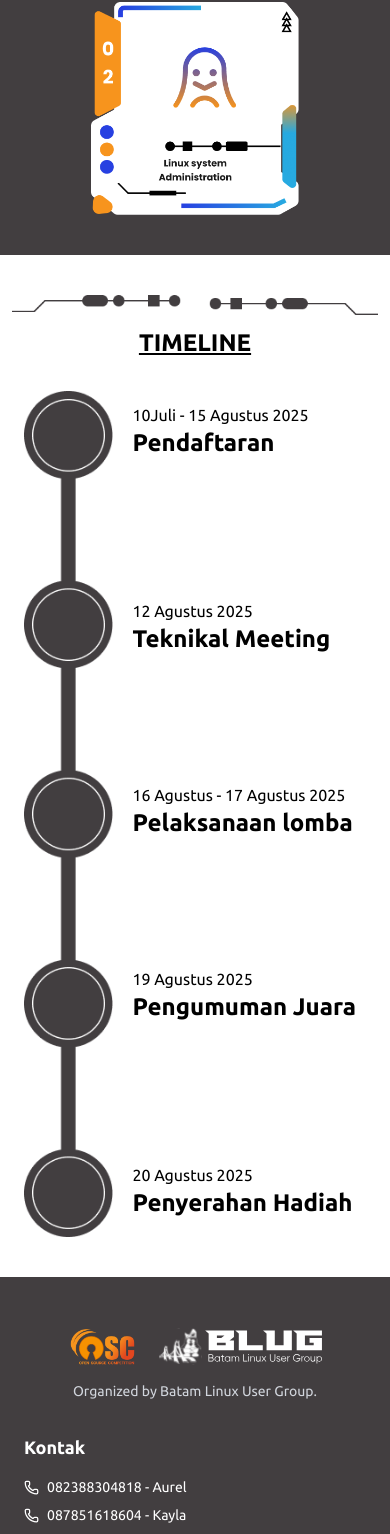
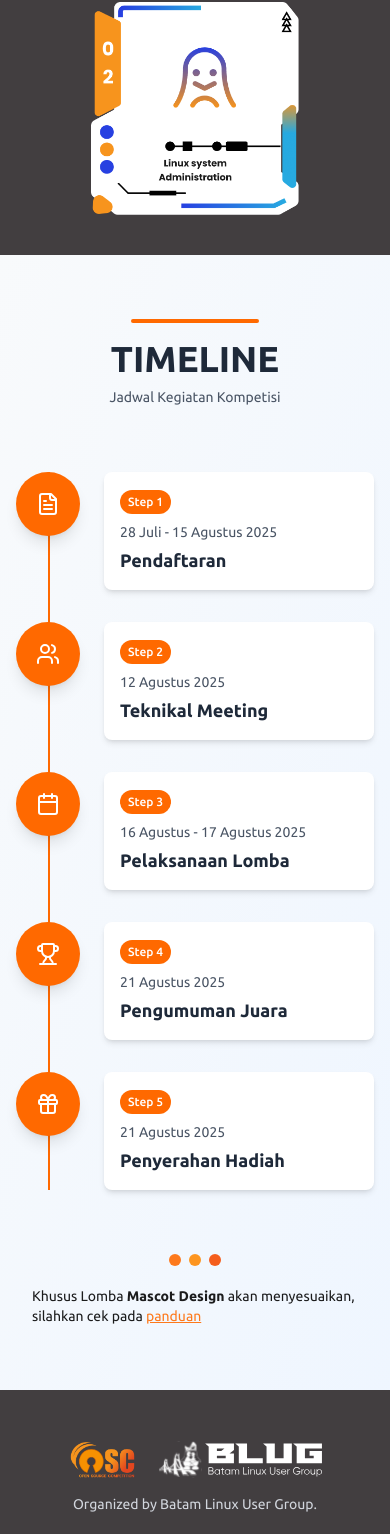
Before and after one commit to Batam-Linux-User-Group/osc-2025, a React (Vite) app: page / in a window 390 px wide. Shown: the part 2245-3779 px from the top of the page. Built offline with nearby package versions, Linux system fonts and the light colour scheme.

Commit message:
fix(data): replace dummy data with real content

```diff
--- a/src/components/CompetitionSection.tsx
+++ b/src/components/CompetitionSection.tsx
@@ -130,6 +130,7 @@ const CompetitionSection = () => {
               {modalContent[openModal].title}
             </h3>
             <p>{modalContent[openModal].description}</p>
+            <p className="mt-5 font-semibold">Panduan Lomba : <br /><a href="https://polibatam.id/panduan-lomba-osc-2025" className="text-blue-500 font-normal hover:underline active:underline">polibatam.id/panduan-lomba-osc-2025</a></p>
           </div>
         </div>
       )}
--- a/src/components/LandingPage/Navbar.tsx
+++ b/src/components/LandingPage/Navbar.tsx
@@ -1,7 +1,6 @@
-import { useState, useEffect } from 'react';
-import { logo } from '../../assets';
-import { HashLink } from 'react-router-hash-link';
-
+import { useState, useEffect } from "react";
+import { logo } from "../../assets";
+import { Link } from "react-router-dom";
 
 const Navbar = () => {
   const [menuOpen, setMenuOpen] = useState(false);
@@ -18,55 +17,53 @@ const Navbar = () => {
       setHasScrolled(currentScrollY > 10);
 
       if (currentScrollY > lastScrollY && currentScrollY > 50) {
-        setShowNavbar(false); // Scroll ke bawah
+        setShowNavbar(false);
       } else {
-        setShowNavbar(true);  // Scroll ke atas
+        setShowNavbar(true);
       }
 
       setLastScrollY(currentScrollY);
     };
 
-    window.addEventListener('scroll', handleScroll);
-    return () => window.removeEventListener('scroll', handleScroll);
+    window.addEventListener("scroll", handleScroll);
+    return () => window.removeEventListener("scroll", handleScroll);
   }, [lastScrollY]);
 
-  const menuItems = [
-    { key: "beranda", label: "Beranda" },
-    { key: "tentang-lomba", label: "Tentang Lomba" },
-    { key: "kategori", label: "Kategori" },
-    { key: "timeline", label: "Timeline" },
-    { key: "kontak", label: "Kontak" },
-  ];
-
   return (
-    <nav className={`w-full fixed top-0 z-50 transition-all duration-500 ease-in-out ${
-      showNavbar ? 'translate-y-0' : '-translate-y-full'
-    } ${hasScrolled ? 'bg-black/50 backdrop-blur-md shadow-2xl border-b border-slate-500/20' : 'bg-transparent'} text-slate-50`}>
-
+    <nav
+      className={`w-full fixed top-0 z-50 transition-all duration-500 ease-in-out ${
+        showNavbar ? "translate-y-0" : "-translate-y-full"
+      } ${
+        hasScrolled
+          ? "bg-black/50 backdrop-blur-md shadow-2xl border-b border-slate-500/20"
+          : "bg-transparent"
+      } text-slate-50`}
+    >
       <div className="max-w-7xl mx-auto px-6 sm:px-10 py-4 flex justify-between items-center">
         {/* Logo */}
         <div className="text-3xl font-bold tracking-tight relative group">
-          <a href='/'
+          <a
+            href="/"
             className="hover:text-slate-300 transition-all duration-300 relative z-10 text-slate-50 hover:drop-shadow-lg"
           >
-            <img src={logo} alt="logo" className='w-auto h-12' />
+            <img src={logo} alt="logo" className="w-auto h-12" />
             <span className="absolute inset-0 bg-slate-400/20 blur-lg group-hover:blur-xl group-hover:bg-slate-300/30 transition-all duration-300 -z-10"></span>
           </a>
         </div>
 
         {/* Desktop Menu */}
-        <div className="hidden md:flex space-x-10">
-          {menuItems.map((item) => (
-            <HashLink
-              key={item.key}
-              to={`/#${item.key}`}
-              className="text-sm font-semibold hover:text-slate-300 transition-all duration-300 relative group px-3 py-2 rounded-lg hover:bg-slate-700/30"
-            >
-              {item.label}
+        <div className="hidden md:flex space-x-6">
+          <a href="https://polibatam.id/panduan-lomba-osc-2025" className="text-sm font-semibold hover:text-slate-300 transition-all duration-300 relative group px-3 py-2 rounded-lg hover:bg-slate-700/30">
+            Panduan Lomba
             <span className="absolute left-0 bottom-0 w-0 h-0.5 bg-slate-400 group-hover:w-full transition-all duration-300 rounded-full"></span>
             <span className="absolute inset-0 bg-slate-400/0 group-hover:bg-slate-400/10 rounded-lg transition-all duration-300"></span>
-            </HashLink>
-          ))}
+          </a>
+          <Link
+            to="/daftar"
+            className="text-sm font-semibold text-orange-50 bg-orange-500 px-4 py-2 rounded-lg shadow-md hover:bg-orange-400 transition-all duration-300"
+          >
+            Daftar
+          </Link>
         </div>
 
         {/* Mobile Toggle */}
@@ -76,12 +73,19 @@ const Navbar = () => {
             className="text-slate-50 hover:text-slate-300 focus:outline-none p-2 rounded-lg hover:bg-slate-700/30 transition-all duration-300 relative group"
             aria-label="Toggle menu"
           >
-            <svg className="h-6 w-6 transition-transform duration-300" fill="none" stroke="currentColor" viewBox="0 0 24 24">
+            <svg
+              className="h-6 w-6 transition-transform duration-300"
+              fill="none"
+              stroke="currentColor"
+              viewBox="0 0 24 24"
+            >
               <path
                 strokeLinecap="round"
                 strokeLinejoin="round"
                 strokeWidth="2"
-                d={menuOpen ? "M6 18L18 6M6 6l12 12" : "M4 6h16M4 12h16M4 18h16"}
+                d={
+                  menuOpen ? "M6 18L18 6M6 6l12 12" : "M4 6h16M4 12h16M4 18h16"
+                }
                 className="transition-all duration-300"
               />
             </svg>
@@ -91,25 +95,27 @@ const Navbar = () => {
       </div>
 
       {/* Mobile Dropdown */}
-      <div className={`md:hidden overflow-hidden transition-all duration-300 ease-in-out ${
-        menuOpen ? 'max-h-64 opacity-100' : 'max-h-0 opacity-0'
-      }`}>
+      <div
+        className={`md:hidden overflow-hidden transition-all duration-300 ease-in-out ${
+          menuOpen ? "max-h-64 opacity-100" : "max-h-0 opacity-0"
+        }`}
+      >
         <div className="bg-gradient-to-b from-slate-900/50 to-slate-950/50 px-6 pb-6 pt-2 space-y-2 border-t border-slate-500/20 backdrop-blur-sm">
-          {menuItems.map((item, index) => (
-            <a
-              key={item.key}
-              href={`#${item.key}`}
-              onClick={closeMenu}
-              className="block text-sm font-semibold hover:text-slate-300 transition-all duration-300 px-4 py-3 rounded-lg hover:bg-slate-700/30 relative group transform hover:translate-x-1"
-              style={{
-                animationDelay: `${index * 50}ms`,
-              }}
+          <a href="https://polibatam.id/panduan-lomba-osc-2025"
+            className="block w-full text-left text-sm font-semibold hover:text-slate-300 transition-all duration-300 px-4 py-3 rounded-lg hover:bg-slate-700/30 relative group transform hover:translate-x-1"
           >
-              <span className="relative z-10">{item.label}</span>
+            <span className="relative z-10">Panduan Lomba</span>
             <span className="absolute left-0 top-1/2 transform -translate-y-1/2 w-1 h-0 bg-slate-400 group-hover:h-6 transition-all duration-300 rounded-full"></span>
             <span className="absolute inset-0 bg-slate-400/0 group-hover:bg-slate-400/10 rounded-lg transition-all duration-300"></span>
           </a>
-          ))}
+          <Link to="/daftar"
+            onClick={closeMenu}
+            className="block w-full text-left text-sm font-semibold hover:text-slate-300 transition-all duration-300 px-4 py-3 rounded-lg hover:bg-slate-700/30 relative group transform hover:translate-x-1"
+          >
+            <span className="relative z-10">Daftar</span>
+            <span className="absolute left-0 top-1/2 transform -translate-y-1/2 w-1 h-0 bg-slate-400 group-hover:h-6 transition-all duration-300 rounded-full"></span>
+            <span className="absolute inset-0 bg-slate-400/0 group-hover:bg-slate-400/10 rounded-lg transition-all duration-300"></span>
+          </Link>
         </div>
       </div>
     </nav>
--- a/src/components/Register/ModalInfo.tsx
+++ b/src/components/Register/ModalInfo.tsx
@@ -1,5 +1,6 @@
 import React from "react";
 import { Phone, User, Megaphone, X, Info } from "lucide-react";
+import type { Kontak } from "../../types";
 
 interface ModalInfoProps {
   isOpen: boolean;
@@ -9,19 +10,51 @@ interface ModalInfoProps {
 const ModalInfo: React.FC<ModalInfoProps> = ({ isOpen, onClose }) => {
   if (!isOpen) return null;
 
-  const KontakLomba = [
-    { nomor: "085763542044", nama: "Mifta", lomba: "Mascot Design" },
-    { nomor: "081362363862", nama: "Tomi", lomba: "Web Design" },
-    { nomor: "08127003162", nama: "Syahdan", lomba: "Network Simulation" },
-    { nomor: "0895370677717", nama: "Numa", lomba: "Linux System Administrator" },
+  const KontakLomba: Kontak[] = [
+    {
+      nomor: "085763542044",
+      whatsapp: "6285763542044",
+      nama: "Mifta",
+      lomba: "Mascot Design",
+    },
+    {
+      nomor: "081362363862",
+      whatsapp: "6281362363862",
+      nama: "Tomi",
+      lomba: "Web Design",
+    },
+    {
+      nomor: "08127003162",
+      whatsapp: "628127003162",
+      nama: "Syahdan",
+      lomba: "Network Simulation",
+    },
+    {
+      nomor: "0895370677717",
+      whatsapp: "628127003162",
+      nama: "Numa",
+      lomba: "Linux System Administrator",
+    },
   ];
+  function urlKontak(
+    nomornya: string,
+    namanya: string,
+    lombanya: string
+  ): string {
+    const pesan: string = `Hallo kak ${namanya}, saya ingin bertanya tentang lomba ${lombanya}nya`;
+    const encodedPesan: string = encodeURIComponent(pesan);
+    return `https://wa.me/${nomornya}?text=${encodedPesan}`;
+  }
 
   return (
     <div className="fixed inset-0 z-50 flex items-center justify-center bg-black/50 backdrop-blur-sm px-4">
-      <div style={{
-        animation: 'fadeInZoom 0.3s ease-out',
-        transformOrigin: 'center',
-      }} className="bg-white rounded-2xl shadow-xl w-full max-w-lg p-6 relative">
+      <div
+        style={{
+          animation: "fadeInZoom 0.3s ease-out",
+          transformOrigin: "center",
+        }}
+        className="bg-white rounded-2xl shadow-xl w-full max-w-lg p-6 relative"
+      >
         {/* Tombol Close */}
         <button
           onClick={onClose}
@@ -37,11 +70,11 @@ const ModalInfo: React.FC<ModalInfoProps> = ({ isOpen, onClose }) => {
 
         {/* Daftar Kontak */}
         <div className="space-y-4 max-h-80 overflow-y-auto">
-            <div className="text-orange-300 animate-pulse duration-75 transition-all flex items-center space-x-2">
-                <Info/>
-                <p>Kontak Hanya Melalui Via Whatsapp</p>
-
-                </div>
+          <div className="text-orange-300 animate-pulse duration-75 transition-all flex items-center space-x-2">
+            <Info />
+            <p className="text-sm">Kontak Hanya Melalui Via Whatsapp</p>
+          </div>
+          <p></p>
           {KontakLomba.map((kontak, idx) => (
             <div
               key={idx}
@@ -51,7 +84,7 @@ const ModalInfo: React.FC<ModalInfoProps> = ({ isOpen, onClose }) => {
                 <Megaphone size={16} /> {kontak.lomba}
               </p>
               <p className="text-slate-700 flex items-center gap-2 text-sm">
-                <Phone size={16} /> {kontak.nomor}
+                <Phone size={16} /> <a href={urlKontak(kontak.whatsapp, kontak.nama, kontak.lomba)} className="text-blue-500 underline">{kontak.nomor}</a>
               </p>
               <p className="text-slate-700 flex items-center gap-2 text-sm">
                 <User size={16} /> {kontak.nama}
--- a/src/components/TimelineSection.tsx
+++ b/src/components/TimelineSection.tsx
@@ -1,86 +1,127 @@
-import {
-  LinebawahKanan,
-  LinebawahKiri,
-  MaskotTimeline,
-  Timeline,
-  topline,
-} from "../assets/LandingPage/TimelineSection";
+
+import { Calendar, Users, Trophy, Gift, FileText } from 'lucide-react';
+
 const TimelineSection = () => {
+  const timelineData = [
+    {
+      date: "28 Juli - 15 Agustus 2025",
+      title: "Pendaftaran",
+      icon: <FileText className="w-6 h-6" />,
+      color: "bg-orange-500"
+    },
+    {
+      date: "12 Agustus 2025",
+      title: "Teknikal Meeting",
+      icon: <Users className="w-6 h-6" />,
+      color: "bg-orange-500"
+    },
+    {
+      date: "16 Agustus - 17 Agustus 2025",
+      title: "Pelaksanaan Lomba",
+      icon: <Calendar className="w-6 h-6" />,
+      color: "bg-orange-500"
+    },
+    {
+      date: "21 Agustus 2025",
+      title: "Pengumuman Juara",
+      icon: <Trophy className="w-6 h-6" />,
+      color: "bg-orange-500"
+    },
+    {
+      date: "21 Agustus 2025",
+      title: "Penyerahan Hadiah",
+      icon: <Gift className="w-6 h-6" />,
+      color: "bg-orange-500"
+    }
+  ];
+
   return (
-    <div id="timeline" className="px-3 py-10 relative">
-      <div className="flex justify-center">
-        <img src={topline} alt="Topline" className=" md:w-1/4" />
-      </div>
-      <h2 className="pt-3 underline font-bold text-2xl text-center">
+    <div id="timeline" className="px-4 py-16 bg-gradient-to-br from-slate-50 to-blue-50 min-h-screen">
+      <div className="max-w-6xl mx-auto">
+        {/* Header */}
+        <div className="text-center mb-16">
+          <div className="inline-block">
+            <div className="h-1 w-32 bg-orange-500 rounded-full mx-auto mb-4"></div>
+            <h2 className="text-4xl md:text-5xl font-bold text-gray-800 mb-2">
               TIMELINE
             </h2>
-
-      <div className="hidden md:block">
-        <img src={Timeline} alt="Timeline" className="h-auto mx-auto pt-5" />
-        <img
-          src={MaskotTimeline}
-          alt="mascot"
-          className="absolute top-1/4 left-0 scale-x-[1]"
-        />
-
-        <img
-          src={LinebawahKanan}
-          alt="linebawahkanan"
-          className="absolute bottom-10 right-10"
-        />
-        <img
-          src={LinebawahKiri}
-          alt="linebawahkanan"
-          className="absolute bottom-10 left-10 w-1/6"
-        />
-
-        <div className="pt-3 absolute top-32 md:right-40 lg:right-100">
-          <p>10Juli - 15 Agustus 2025</p>
-          <h5 className="font-bold text-2xl">Pendaftaran</h5>
-        </div>
-        <div className="pt-3 absolute top-80 text-end md:left-40 lg:left-100">
-          <p>12 Agustus 2025</p>
-          <h5 className="font-bold text-2xl">Teknikal Meeting</h5>
-        </div>
-        <div className="absolute top-140 md:right-40 lg:right-100">
-          <p>16 Agustus - 17 Agustus 2025</p>
-          <h5 className="font-bold text-2xl">Pelaksanaan lomba</h5>
-        </div>
-        <div className="absolute textend top-200 md:left-40 lg:left-100">
-          <p>19 Agustus 2025</p>
-          <h5 className="font-bold text-2xl">Pengumuman Juara </h5>
-        </div>
-        <div className="absolute top-250 md:right-40 lg:right-100">
-          <p>20 Agustus 2025</p>
-          <h5 className="font-bold text-2xl">Penyerahan Hadiah</h5>
+            <p className="text-gray-600 text-sm">Jadwal Kegiatan Kompetisi</p>
           </div>
         </div>
 
-      {/* MOBILE */}
-      <div className="flex ps-3 pt-8 space-x-5 md:hidden">
-        <img src={Timeline} alt="" className="w-1/4" />
-        <div className="space-y-32">
-          <div className="pt-3">
-            <p>10Juli - 15 Agustus 2025</p>
-            <h5 className="font-bold text-2xl">Pendaftaran</h5>
+        {/* Desktop Timeline */}
+        <div className="hidden lg:block relative">
+          {/* Main Timeline Line */}
+          <div className="absolute left-1/2 transform -translate-x-1/2 h-full w-1 bg-orange-500 rounded-full"></div>
+
+          <div className="space-y-16">
+            {timelineData.map((item, index) => (
+              <div key={index} className={`flex items-center ${index % 2 === 0 ? 'flex-row' : 'flex-row-reverse'}`}>
+                {/* Content */}
+                <div className={`w-5/12 ${index % 2 === 0 ? 'pr-8 text-right' : 'pl-8 text-left'}`}>
+                  <div className="bg-white rounded-xl shadow-lg p-6 hover:shadow-xl transition-all duration-300 transform hover:-translate-y-2">
+                    <div className={`inline-flex items-center gap-2 px-3 py-1 rounded-full text-sm font-medium text-white mb-3 ${item.color}`}>
+                      {item.icon}
+                      <span>Step {index + 1}</span>
                     </div>
-          <div className="pt-3">
-            <p>12 Agustus 2025</p>
-            <h5 className="font-bold text-2xl">Teknikal Meeting</h5>
-          </div>
-          <div className="">
-            <p>16 Agustus - 17 Agustus 2025</p>
-            <h5 className="font-bold text-2xl">Pelaksanaan lomba</h5>
-          </div>
-          <div className="">
-            <p>19 Agustus 2025</p>
-            <h5 className="font-bold text-2xl">Pengumuman Juara </h5>
-          </div>
-          <div className="pt-3">
-            <p>20 Agustus 2025</p>
-            <h5 className="font-bold text-2xl">Penyerahan Hadiah</h5>
+                    <p className="text-gray-600 text-sm mb-2">{item.date}</p>
+                    <h3 className="text-2xl font-bold text-gray-800">{item.title}</h3>
                   </div>
                 </div>
+
+                {/* Center Circle */}
+                <div className="relative z-10 flex items-center justify-center">
+                  <div className={`w-16 h-16 rounded-full ${item.color} flex items-center justify-center text-white shadow-lg`}>
+                    {item.icon}
+                  </div>
+                </div>
+
+                {/* Empty space for alternating layout */}
+                <div className="w-5/12"></div>
+              </div>
+            ))}
+          </div>
+        </div>
+
+        {/* Mobile Timeline */}
+        <div className="lg:hidden">
+          <div className="relative">
+            {/* Timeline Line */}
+            <div className="absolute left-8 top-0 bottom-0 w-0.5 bg-orange-500"></div>
+
+            <div className="space-y-8">
+              {timelineData.map((item, index) => (
+                <div key={index} className="relative flex items-start">
+                  {/* Circle */}
+                  <div className={`relative z-10 w-16 h-16 rounded-full ${item.color} flex items-center justify-center text-white shadow-lg flex-shrink-0`}>
+                    {item.icon}
+                  </div>
+
+                  {/* Content */}
+                  <div className="ml-6 flex-1">
+                    <div className="bg-white rounded-lg shadow-md p-4 hover:shadow-lg transition-shadow duration-300">
+                      <div className={`inline-flex items-center gap-2 px-2 py-1 rounded-full text-xs font-medium text-white mb-2 ${item.color}`}>
+                        <span>Step {index + 1}</span>
+                      </div>
+                      <p className="text-gray-600 text-sm mb-1">{item.date}</p>
+                      <h3 className="text-lg font-bold text-gray-800">{item.title}</h3>
+                    </div>
+                  </div>
+                </div>
+              ))}
+            </div>
+          </div>
+        </div>
+
+        {/* Bottom Decoration */}
+        <div className="mt-16 flex justify-center">
+          <div className="flex space-x-2">
+            <div className="w-3 h-3 bg-orange-500 rounded-full animate-pulse"></div>
+            <div className="w-3 h-3 bg-orange-400 rounded-full animate-pulse delay-75"></div>
+            <div className="w-3 h-3 bg-orange-600 rounded-full animate-pulse delay-150"></div>
+          </div>
+        </div>
+        <p className='px-4 pt-5 text-sm animate-pulse'>Khusus Lomba <b>Mascot Design</b> akan menyesuaikan, silahkan cek pada <a href="https://polibatam.id/panduan-lomba-osc-2025" className='text-orange-500 underline'>panduan</a></p>
       </div>
     </div>
   );
--- a/src/types/index.ts
+++ b/src/types/index.ts
@@ -17,3 +17,9 @@ export interface Competition {
 export interface FormErrors {
   [key: string]: string;
 }
+export interface Kontak {
+  nomor: string;       // Nomor asli (misal: 08...)
+  whatsapp: string;    // Nomor untuk wa.me (format 62...)
+  nama: string;
+  lomba: string;
+};
```
Also changed, not shown: index.html (+5 -2 lines), src/components/FormRegister.tsx (+30 -2 lines), src/constant/competitions.ts (+8 -8 lines). Lines whose indentation alone changed are shown as unchanged.
